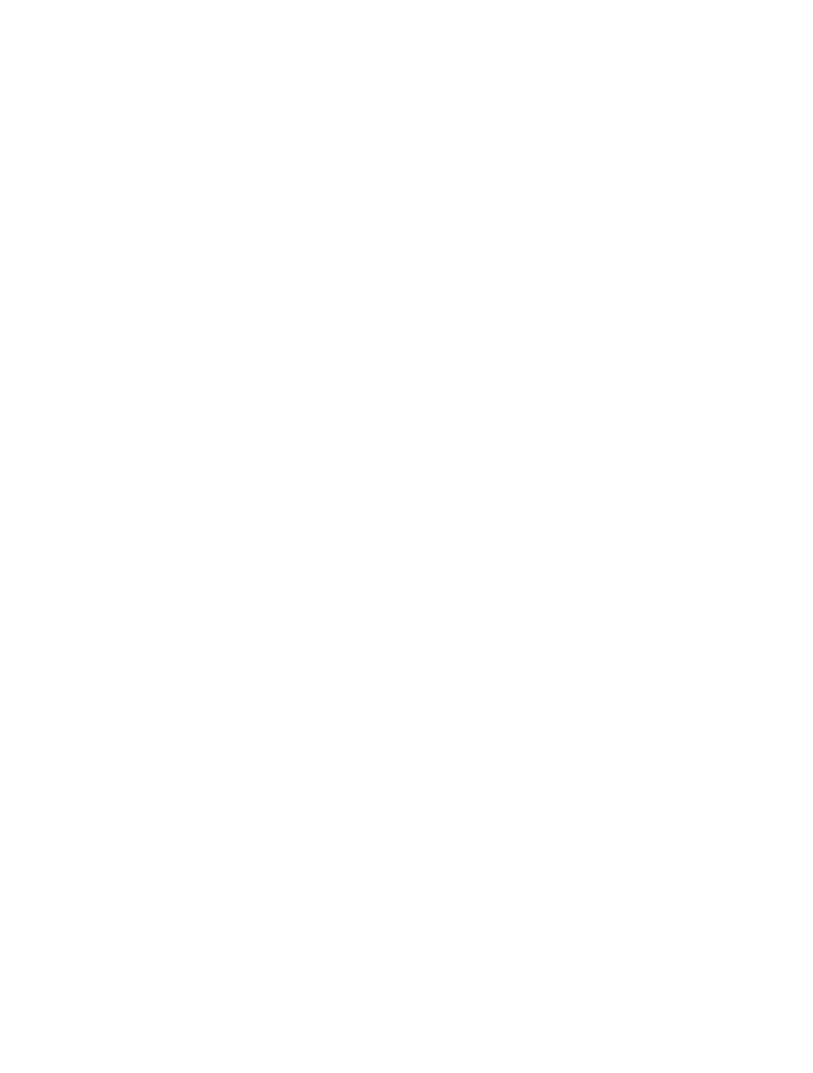
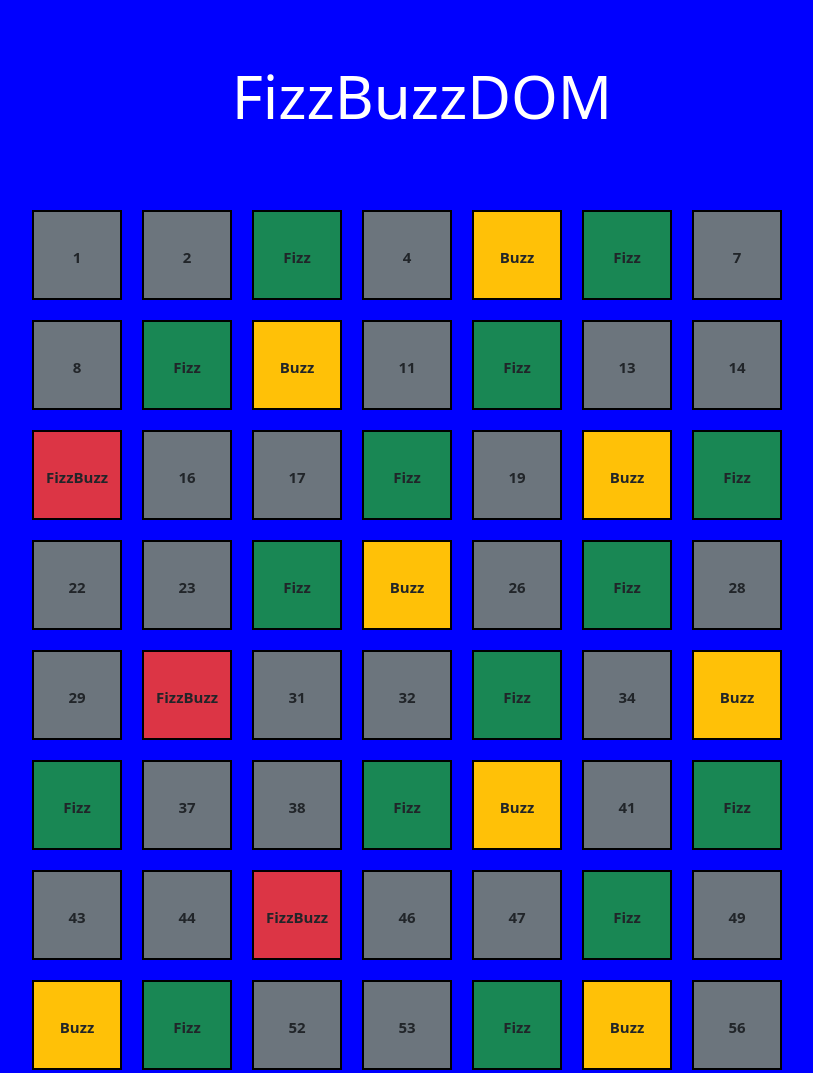
Before and after one commit to KatiaLosignore/js-fizzbuzzdom, a plain HTML site: page index.html in a window 1280 px wide. Shown: the top 1073 px of the page, without its empty margins (218-1031 px from the left). Before the commit the page ends 800 px from the top, so only its background shows below. Drawn offline with nearby package versions, Linux system fonts and the light colour scheme.

Commit message:
added bonus

```diff
--- a/index.html
+++ b/index.html
@@ -1,14 +1,30 @@
 <!DOCTYPE html>
 <html lang="en">
+
 <head>
     <meta charset="UTF-8">
     <meta http-equiv="X-UA-Compatible" content="IE=edge">
     <meta name="viewport" content="width=device-width, initial-scale=1.0">
     <title>FizzBuzz</title>
+    <!-- Bootstrap -->
+    <link href="https://cdn.jsdelivr.net/npm/bootstrap@5.2.3/dist/css/bootstrap.min.css" rel="stylesheet"
+        integrity="sha384-rbsA2VBKQhggwzxH7pPCaAqO46MgnOM80zW1RWuH61DGLwZJEdK2Kadq2F9CUG65" crossorigin="anonymous">
 
+    <!-- Stylesheet -->
     <link rel="stylesheet" href="style.css">
 </head>
+
 <body>
+
+    <div class="container">
+        <h1>FizzBuzzDOM</h1>
+        <div class="text-center">
+            <div id="number" class="row row-cols-6">
+            </div>
+        </div>
+
+
+    </div>
 
 
 
@@ -19,4 +35,5 @@
 
 
 </body>
+
 </html>
--- a/js/script.js
+++ b/js/script.js
@@ -1,28 +1,50 @@
 console.log('JS OK');
+
+// Prendo gli elementi dal DOM
+
+const numberElement = document.getElementById('number');
+
+
+
+
 
 // Creo un ciclo da 1 a 100
 
 for (let i = 1; i <= 100; i++) {
+    const div = document.createElement('div');
+    div.className = "col";
 
 
     let finalResult = i;
 
     // Numero divisibile per 3
-    if (i % 3 === 0 && i % 5 > 0){
+    if (i % 3 === 0 && i % 5 > 0) {
         finalResult = 'Fizz';
+        div.className += " bg-success";
     }
 
     // Numero divisivile per 5
-    if (i % 5 === 0 && i % 3 > 0){
+    if (i % 5 === 0 && i % 3 > 0) {
         finalResult = 'Buzz';
+        div.className += " bg-warning";
+
     }
 
     // Numero divisibile per 3 e 5
-    if (i % 3 === 0 && i % 5 === 0){
+    if (i % 3 === 0 && i % 5 === 0) {
         finalResult = 'FizzBuzz';
+        div.className += " bg-danger";
     }
 
+    if (!isNaN(finalResult)) {
+        div.className += " bg-secondary";
+    }
+
+    div.append(finalResult);
+    numberElement.append(div);
 
 
-    console.log(finalResult);
 }
+
+
+console.log(numberElement);
--- a/style.css
+++ b/style.css
@@ -0,0 +1,35 @@
+/* Reset */
+* {
+    margin: 0;
+    padding: 0;
+    box-sizing: border-box;
+  }
+
+  body {
+    background-color: blue;
+  }
+
+  .container {
+    max-width: 800px;
+    margin: 0 auto;
+  }
+
+
+h1 {
+    text-align: center;
+    padding: 60px 0;
+    font-size: 60px;
+    color: white;
+}
+
+
+
+.col {
+ border: 2px solid black;
+ margin: 10px;
+ font-size: 15px;
+ font-weight: bold;
+ width: 90px;
+ height: 90px;
+ line-height: 90px;
+}
```
